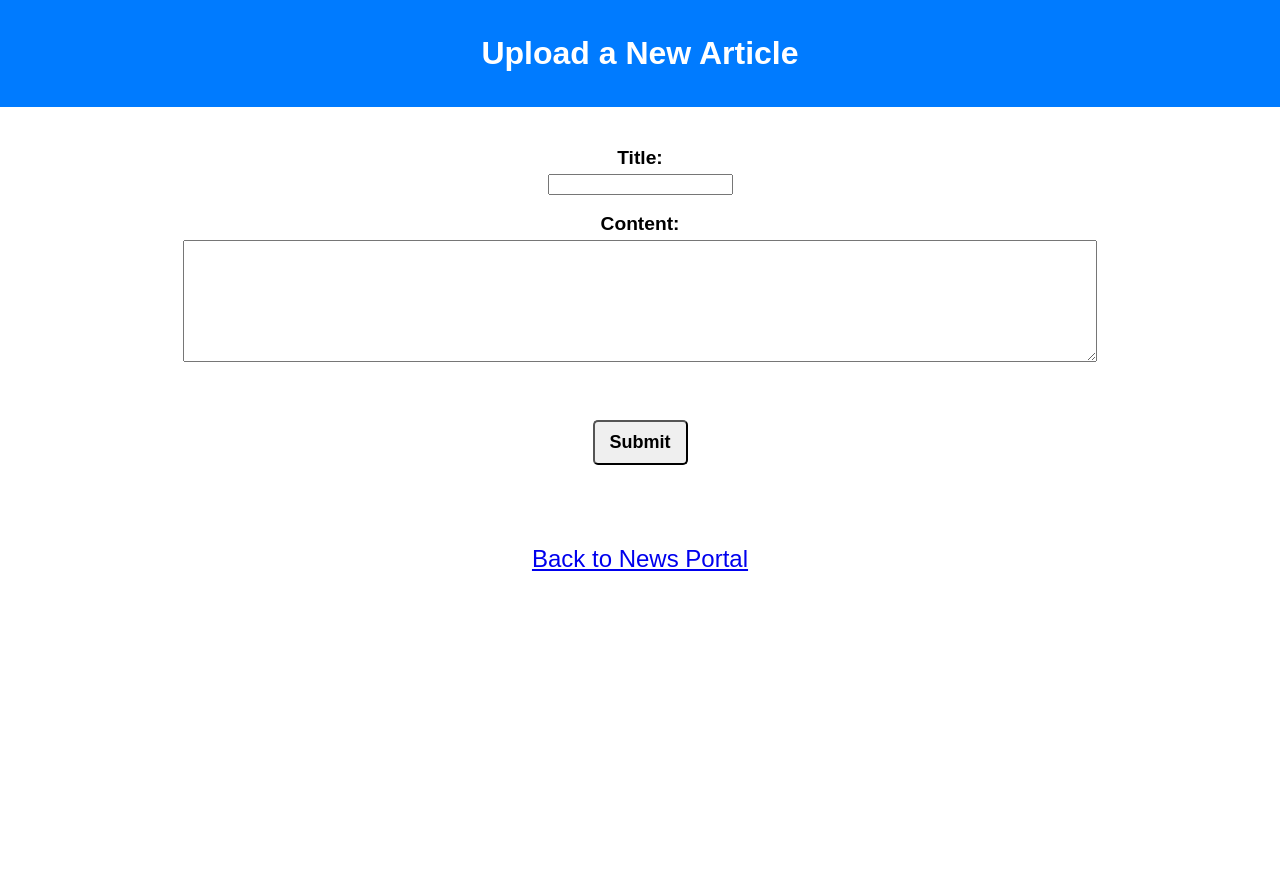
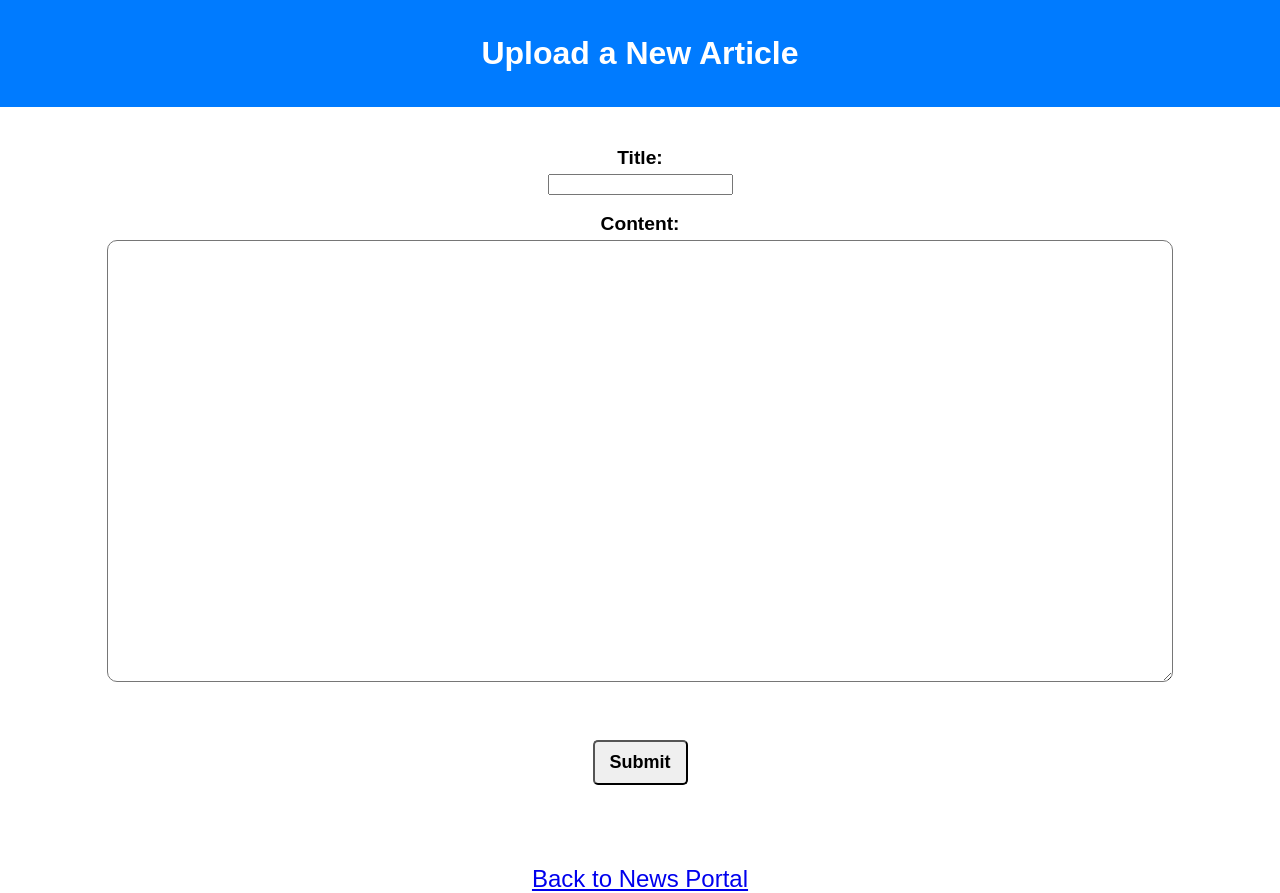
Before and after one commit to fefi375/NagyProject, a Flask app: page /upload_article in a window 1280 px wide. Before the commit the page ends 571 px from the top, so only its background shows below. Run offline with Flask 3, Linux system fonts and the light colour scheme; the visitor is signed in with stand-in values (Sample User, id 1).

Commit message:
Upload oldal Textarea nagyítása
+Textarea nagyítás

```diff
--- a/WEB/static/upload_article.css
+++ b/WEB/static/upload_article.css
@@ -1,6 +1,7 @@
 html{
     margin:0;
 }
+
 body {
     margin-top: 10vh;
     display: flex;
@@ -12,6 +13,7 @@ body {
     font-family: Arial, Helvetica, sans-serif;
     overflow: hidden;
 }
+
 h1{
     color: white;
     margin-top: 0;
@@ -29,6 +31,18 @@ form {
     align-items: center;
 }
 
+textarea {
+    width: 80vw;
+    max-width: 80vw;
+    height: 50vh;
+    max-height: 50vh;
+    padding: 20px;
+    margin-bottom: 20px;
+    font-size: 16px;
+    font-family: Arial, Helvetica, sans-serif;
+    border-radius: 10px;
+    resize: vertical;
+}
 
 label {
     display: flex;
@@ -54,14 +68,6 @@ button:hover{
     transform: scale(1.1);
 }
 
-textarea{
-    width: 400%;
-    height: 10vh;
-    padding: 20px;
-    margin-bottom: 20px;
-}
-
-
 a{
     font-size:x-large;
 }
```
